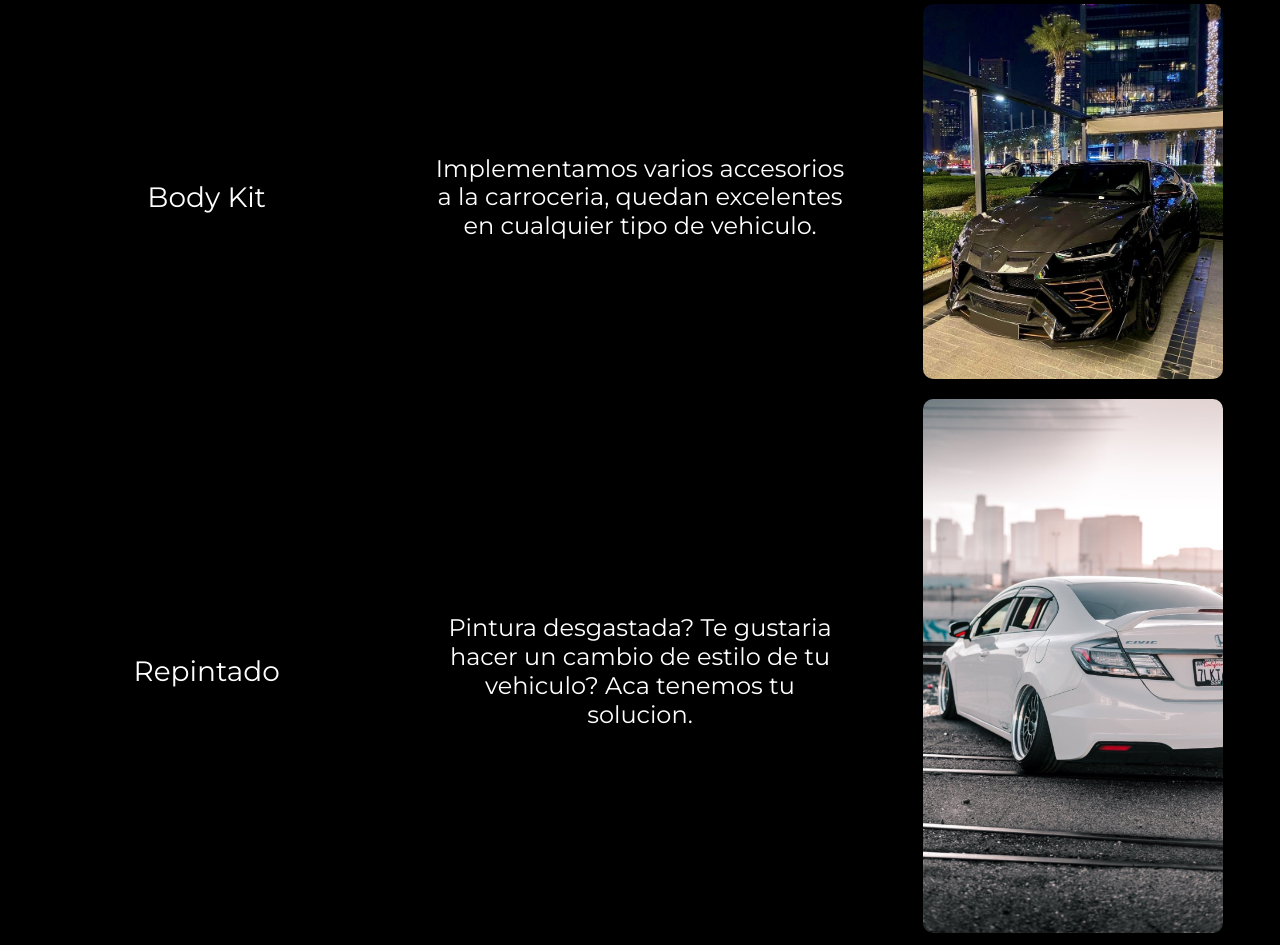
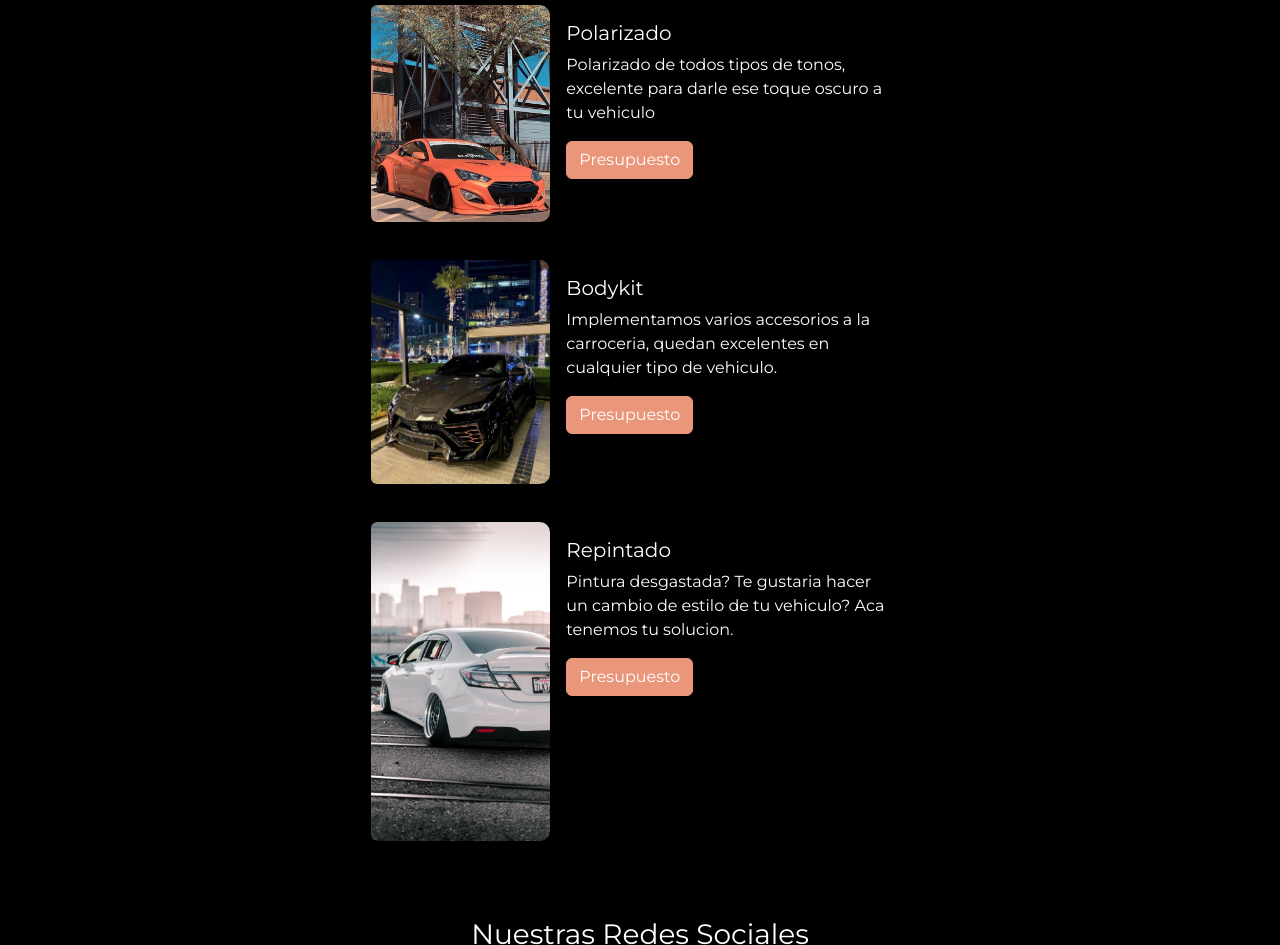
Before and after one commit to elgordopaty/Pre-entrega-final3, a website: page pages/servicios.html in a window 1280 px wide. Shown: the part 186-1131 px from the top of the page. Drawn offline with nearby package versions, Linux system fonts and the light colour scheme.

Commit message:
ultimoscambios

```diff
--- a/pages/servicios.html
+++ b/pages/servicios.html
@@ -59,20 +59,53 @@
         <h2>Estos son algunos de los servicios que ofrecemos</h2>
 
       <section class="servicios">
+        <div class="card mb-3" style="max-width: 540px;">
+          <div class="row g-0">
+            <div class="col-md-4">
+              <img src="../img/Toyota supra hd .jpg" class="img-fluid rounded-start" alt="...">
+            </div>
+            <div class="col-md-8">
+              <div class="card-body">
+                <h5 class="card-title">Polarizado</h5>
+                <p class="card-text">Polarizado de todos tipos de tonos, excelente para darle ese toque oscuro a tu vehiculo</p>
+                <a href="./contacto.html" class="btn btn-primary">Presupuesto</a>
+              </div>
+            </div>
+          </div>
+        </div>
 
-          <h3>Body Kit</h3>
-            <h4>Implementamos varios accesorios a la carroceria, quedan excelentes en cualquier tipo de vehiculo.</h4>
-              <img src="../img/bodykit.jpg" width="300px" alt="bodykit">
+        <div class="card mb-3" style="max-width: 540px;">
+          <div class="row g-0">
+            <div class="col-md-4">
+              <img src="../img/bodykit.jpg" class="img-fluid rounded-start" alt="...">
+            </div>
+            <div class="col-md-8">
+              <div class="card-body">
+                <h5 class="card-title">Bodykit</h5>
+                <p class="card-text">Implementamos varios accesorios a la carroceria, quedan excelentes en cualquier tipo de vehiculo.</p>
+                <a href="./contacto.html" class="btn btn-primary">Presupuesto</a>
+              </div>
+            </div>
+          </div>
+        </div>
 
-            <h3>Repintado</h3>
-              <h4>Pintura desgastada? Te gustaria hacer un cambio de estilo de tu vehiculo? Aca tenemos tu solucion.</h4>
-                <img src="../img/repintado.jpg" width="300px" alt="">
+        <div class="card mb-3" style="max-width: 540px;">
+          <div class="row g-0">
+            <div class="col-md-4">
+              <img src="../img/repintado.jpg" class="img-fluid rounded-start" alt="...">
+            </div>
+            <div class="col-md-8">
+              <div class="card-body">
+                <h5 class="card-title">Repintado</h5>
+                <p class="card-text">Pintura desgastada? Te gustaria hacer un cambio de estilo de tu vehiculo? Aca tenemos tu solucion.</p>
+                <a href="./contacto.html" class="btn btn-primary">Presupuesto</a>
+              </div>
+            </div>
+          </div>
+        </div>
+      </section>
 
-            <h3>Polarizado</h3>
-              <h4>Polarizado de todos tipos de tonos, excelente para darle ese toque oscuro a tu vehiculo</h4>
-                <img src="../img/Toyota supra hd .jpg"  width="300px" alt="">
 
-      </section>
 </main>
 <footer id="footer">
   <h3>Nuestras Redes Sociales</h3>
--- a/scss/_contacto.scss
+++ b/scss/_contacto.scss
@@ -0,0 +1 @@
+// LA NOMBRE ASI PORQUE NO ME DEJABA PONER SERVICIO EN EL SCSS
--- a/scss/_globales.scss
+++ b/scss/_globales.scss
@@ -18,10 +18,6 @@ footer{
     .carousel-item img{
         height: 90vh;
     }
-}
-
-.servicios{
-    @extend .container-cards
 }
 
 .container-redes{
--- a/scss/_productos.scss
+++ b/scss/_productos.scss
@@ -15,10 +15,6 @@
 }
 // MEDIAQUERIS PRODUCTOS
 @media (min-width: $tablet){
-.lista-productos{
-    display: grid;
-    grid-template-columns: repeat(3, 1fr);
-}
 
 .container-cards{
     display: grid;
--- a/scss/styles.scss
+++ b/scss/styles.scss
@@ -3,4 +3,3 @@
 @import "productos";
 @import "inicio";
 @import "contacto";
-@import "servicios";
```
Also changed, not shown: css/styles.css, 1 other file.
